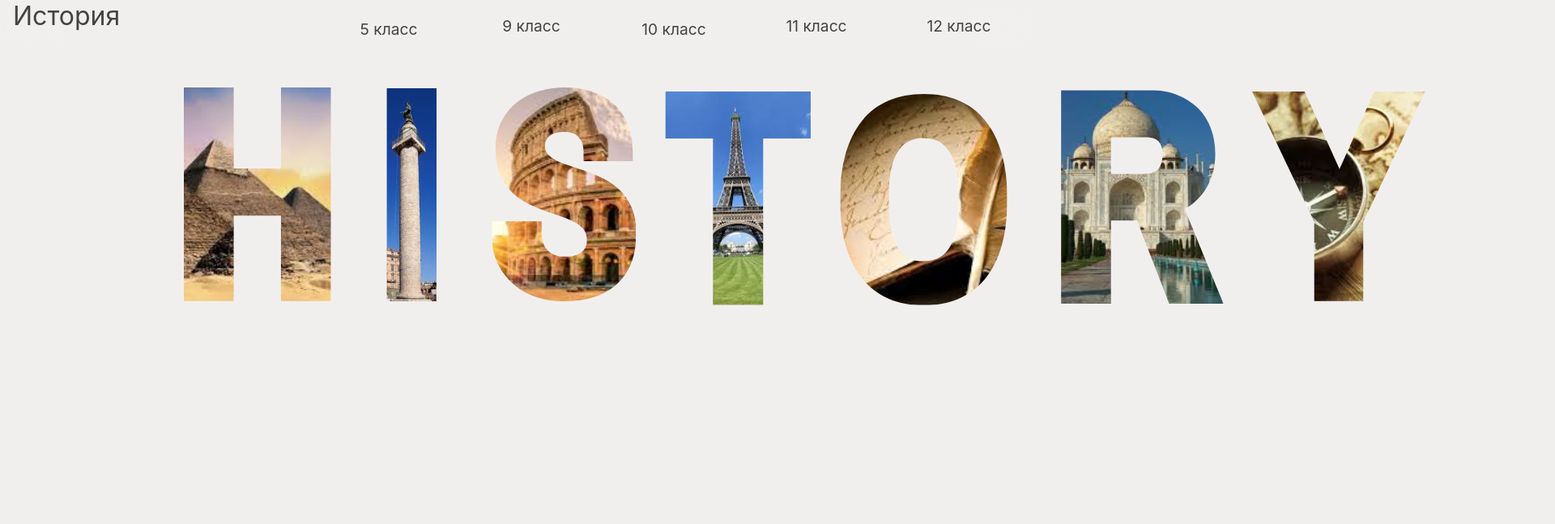
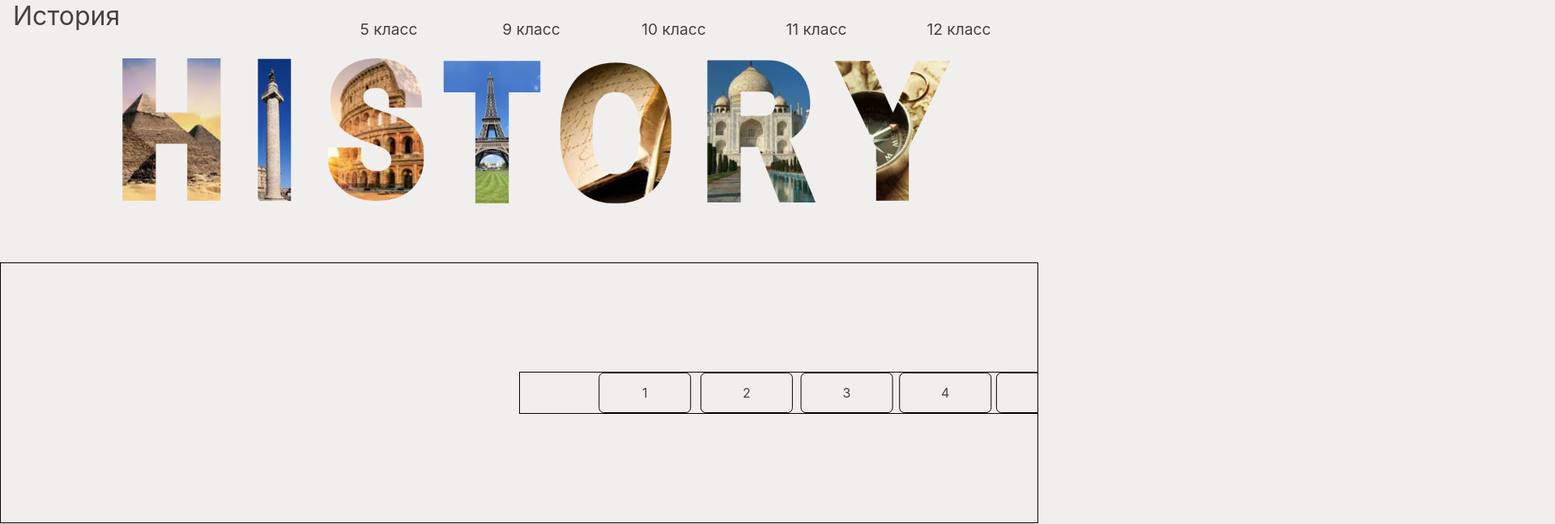
Before and after one commit to zoobb/vue-history, a Vue app: page / in a window 1280 px wide. Shown: the top 647 px of the page at 81% size, 1920 px wide, since content can reach past the window. Built offline with nearby package versions, Linux system fonts and the light colour scheme.

Commit message:
timeline component scratch

```diff
--- a/index.html
+++ b/index.html
@@ -3,7 +3,7 @@
   <head>
     <meta charset="UTF-8" />
     <meta name="viewport" content="width=device-width, initial-scale=1.0" />
-    <title>history</title>
+    <title>History</title>
   </head>
   <body>
     <div id="app"></div>
--- a/src/App.vue
+++ b/src/App.vue
@@ -1,8 +1,6 @@
 <script setup lang="ts">
-
 import HeaderBlock from './components/HeaderBlock.vue';
 import BannerBlock from './components/BannerBlock.vue';
-
 </script>
 
 <template>
@@ -44,7 +42,6 @@ body {
 a {
   color: inherit;
   text-decoration: inherit;
-  /*all: unset;*/
 }
 
 </style>
--- a/src/components/BannerBlock.vue
+++ b/src/components/BannerBlock.vue
@@ -12,5 +12,7 @@ const props = defineProps<{
 </template>
 
 <style scoped lang="scss">
-
+  img {
+    width: 100%;
+  }
 </style>
--- a/src/components/HeaderBlock.vue
+++ b/src/components/HeaderBlock.vue
@@ -10,15 +10,22 @@
       </div>
     </router-link>
     <div class="nav">
+      <!--      todo vfor-->
       <router-link to="/fifth_class">
         <button>5 класс</button>
       </router-link>
-      <button>9 класс</button>
+      <router-link>
+        <button>9 класс</button>
+      </router-link>
       <router-link to="/10th_class">
         <button>10 класс</button>
       </router-link>
-      <button>11 класс</button>
-      <button>12 класс</button>
+      <router-link>
+        <button>11 класс</button>
+      </router-link>
+      <router-link>
+        <button>12 класс</button>
+      </router-link>
     </div>
   </div>
 </template>
--- a/src/components/TimeLine.vue
+++ b/src/components/TimeLine.vue
@@ -1,11 +1,85 @@
 <script setup lang="ts">
+import { onMounted } from 'vue';
+import { gsap } from 'gsap';
 
+onMounted(() => {
+  gsap.to('.year', {
+    x: 100,
+    duration: 6,
+    stagger: 0.6,
+    scrollTrigger: {
+      trigger: '.timeline',
+      start: 'top center',
+      end: 'bottom center',
+      scrub: false,
+    },
+  });
+});
 </script>
 
 <template>
-  $END$
+  <div class="timeline">
+    <div class="timeline-body">
+      <div class="year">
+        1
+      </div>
+      <div class="year">
+        2
+      </div>
+      <div class="year">
+        3
+      </div>
+      <div class="year">
+        4
+      </div>
+      <div class="year">
+        5
+      </div>
+      <div class="year">
+        6
+      </div>
+      <div class="year">
+        7
+      </div>
+      <div class="year">
+        8
+      </div>
+      <div class="year">
+        9
+      </div>
+    </div>
+  </div>
 </template>
 
 <style scoped lang="scss">
+* {
+  border: 1px solid black;
+}
 
+.timeline {
+  display: flex;
+  justify-content: center;
+  align-items: center;
+  width: 100%;
+  height: 20rem;
+  overflow: hidden;
+  position: relative;
+}
+
+.timeline-body {
+  display: flex;
+  gap: 1rem;
+  position: absolute;
+  left: 50%;
+}
+
+.year {
+  display: flex;
+  justify-content: center;
+  align-items: center;
+  width: 7rem;
+  height: 3rem;
+  border-radius: 0.4rem;
+  flex: 0 0 auto;
+}
 </style>
--- a/src/main.ts
+++ b/src/main.ts
@@ -2,7 +2,6 @@ import { createApp } from 'vue';
 import './style.css';
 import router from './router';
 // eslint-disable-next-line @typescript-eslint/ban-ts-comment
-// @ts-expect-error
 import App from './App.vue';
 
 const app = createApp(App);
--- a/src/views/HomePage.vue
+++ b/src/views/HomePage.vue
@@ -1,8 +1,10 @@
 <script setup lang="ts">
 
+import TimeLine from '../components/TimeLine.vue';
 </script>
 
 <template>
+  <time-line />
 </template>
 
 <style scoped lang="scss">
```
